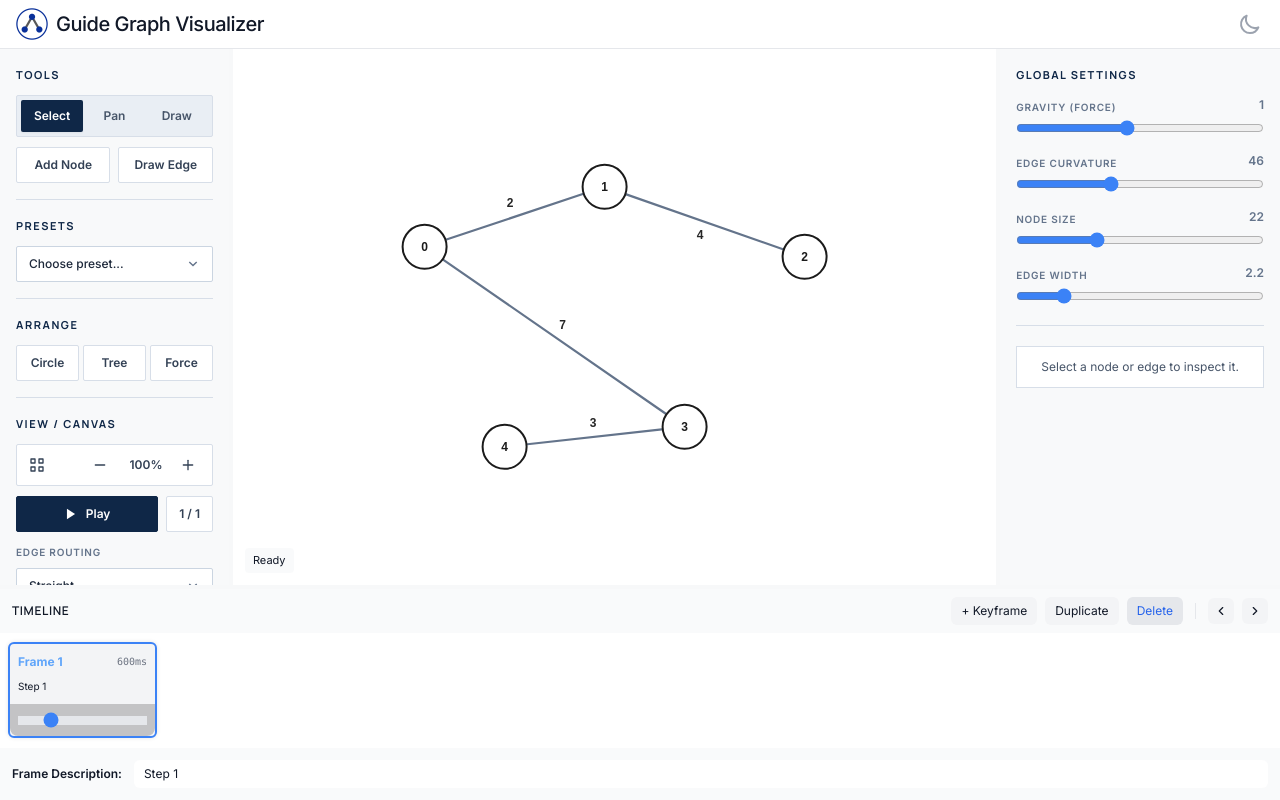
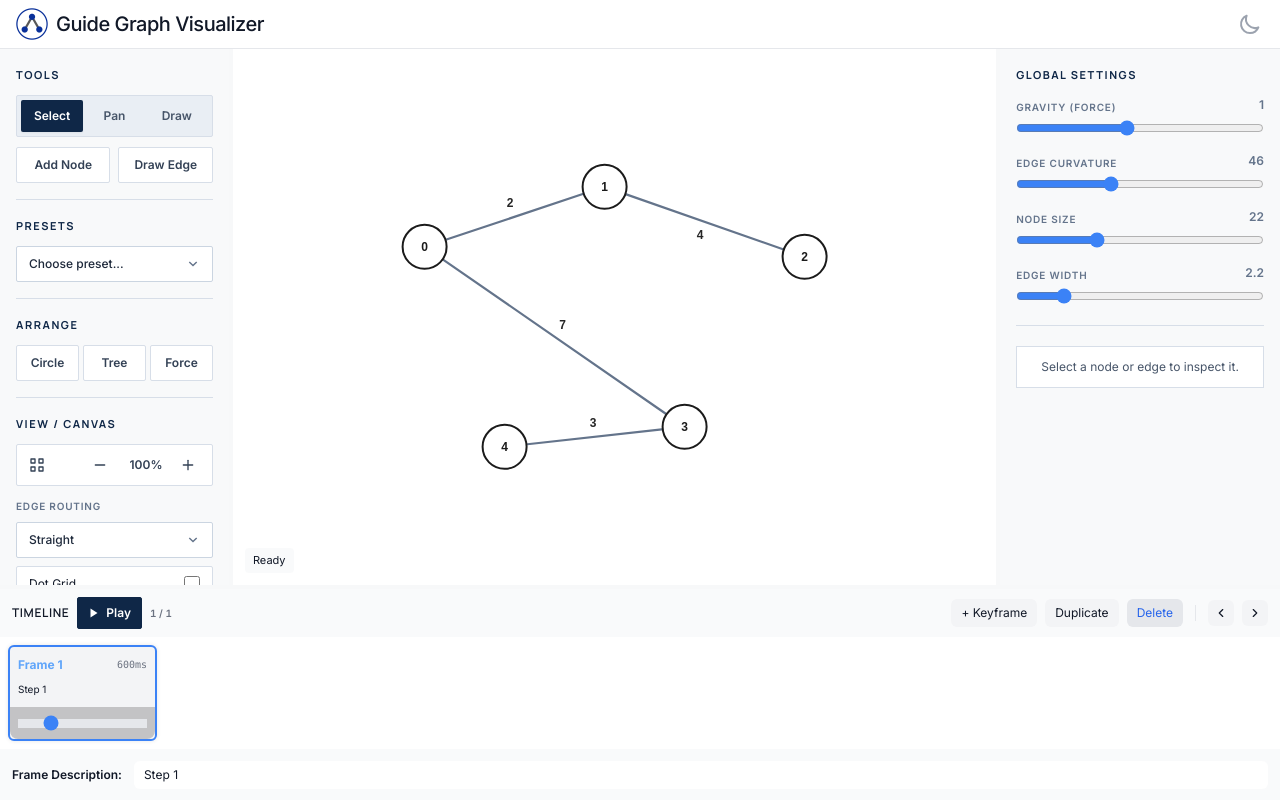
Before and after one commit to cpinitiative/graph-viz, a React (Vite) app: page / in a window 1280 px wide. Built offline with nearby package versions, Linux system fonts and the light colour scheme.

Commit message:
Refine playback and dark mode polish

```diff
--- a/src/components/visualizers/Graphs/GraphStudioVisualizer.jsx
+++ b/src/components/visualizers/Graphs/GraphStudioVisualizer.jsx
@@ -323,14 +323,11 @@ const GraphStudioVisualizer = ({ snapshot }) => {
       onOpenLegendEditor: () => setIsLegendEditorOpen(true),
       isLegendEditorOpen,
       onOpenScript: () => setIsScriptOpen(true),
-      selectedCount: selectedNodeIds.length,
       onApplyPreset: applyPreset,
       currentFrame,
       totalFrames: frameCount,
       steps,
       getFrameGraph,
-      onPlay: togglePlayback,
-      isPlaying,
       onCenterView: centerViewOnContent,
       zoomPercent,
       onZoomIn: zoomIn,
--- a/src/components/visualizers/Graphs/graphStudio/LeftSidebar.jsx
+++ b/src/components/visualizers/Graphs/graphStudio/LeftSidebar.jsx
@@ -30,13 +30,13 @@ const actionButtonBaseClass =
 const actionButtonDefaultClass =
   'border-[#D7DEE8] bg-[#FFFFFF] text-[#334155] hover:bg-[#EEF2F6] dark:border-[#475569] dark:bg-[#1E293B] dark:text-[#E2E8F0] dark:hover:bg-[#334155]';
 const actionButtonPrimaryClass =
-  'border-[#0F2747] bg-[#0F2747] text-[#FFFFFF] hover:bg-[#173A68] dark:border-[#D6A84B] dark:bg-[#D6A84B] dark:text-[#111827] dark:hover:bg-[#E2B85D]';
+  'border-[#0F2747] bg-[#0F2747] text-[#FFFFFF] hover:bg-[#173A68] dark:border-[#3B82F6] dark:bg-[#1D4ED8] dark:text-[#FFFFFF] dark:hover:bg-[#2563EB]';
 const iconButtonClass =
   'min-w-[44px] rounded-sm p-2 text-[#334155] transition-colors hover:bg-[#E2E8F0] dark:text-[#E2E8F0] dark:hover:bg-[#334155] md:min-w-8 md:p-1.5';
 const toggleRowClass =
   'flex min-h-[44px] cursor-pointer items-center justify-between rounded-sm border border-[#D7DEE8] bg-[#FFFFFF] px-3 py-2 transition-colors hover:bg-[#EEF2F6] dark:border-[#475569] dark:bg-[#1E293B] dark:hover:bg-[#334155] md:min-h-9';
 const checkboxClass =
-  'h-4 w-4 rounded-sm accent-[#0F2747] focus:ring-[#0F2747] dark:accent-[#D6A84B] dark:focus:ring-[#D6A84B]';
+  'h-4 w-4 rounded-sm accent-[#0F2747] focus:ring-[#0F2747] dark:accent-[#3B82F6] dark:focus:ring-[#3B82F6]';
 const dataButtonClass =
   'min-h-[44px] rounded-sm border border-[#D7DEE8] bg-[#FFFFFF] py-2 text-xs font-semibold text-[#334155] transition-colors hover:bg-[#EEF2F6] disabled:cursor-not-allowed disabled:opacity-50 dark:border-[#475569] dark:bg-[#1E293B] dark:text-[#E2E8F0] dark:hover:bg-[#334155] md:min-h-9';
 
@@ -148,19 +148,6 @@ const ZoomInIcon = () => (
   </svg>
 );
 
-const StopIcon = () => (
-  <svg width="14" height="14" viewBox="0 0 24 24" fill="currentColor">
-    <rect x="6" y="4" width="4" height="16" />
-    <rect x="14" y="4" width="4" height="16" />
-  </svg>
-);
-
-const PlayIcon = () => (
-  <svg width="14" height="14" viewBox="0 0 24 24" fill="currentColor">
-    <polygon points="5 3 19 12 5 21 5 3" />
-  </svg>
-);
-
 const LeftSidebar = ({
   mode,
   setMode,
@@ -183,12 +170,7 @@ const LeftSidebar = ({
   onOpenLegendEditor,
   isLegendEditorOpen = false,
   onOpenScript,
-  selectedCount,
   onApplyPreset,
-  currentFrame,
-  totalFrames,
-  onPlay,
-  isPlaying,
   onCenterView,
   zoomPercent,
   onZoomIn,
@@ -230,7 +212,7 @@ const LeftSidebar = ({
               className={joinClasses(
                 'min-h-[44px] flex-1 rounded-sm py-2 text-xs font-semibold capitalize transition-colors md:min-h-8 md:py-1.5',
                 mode === item
-                  ? 'bg-[#0F2747] text-[#FFFFFF] shadow-sm dark:bg-[#D6A84B] dark:text-[#111827]'
+                  ? 'bg-[#0F2747] text-[#FFFFFF] shadow-sm dark:bg-[#1D4ED8] dark:text-[#FFFFFF]'
                   : 'text-[#475569] hover:bg-[#FFFFFF] hover:text-[#0F2747] dark:text-[#CBD5E1] dark:hover:bg-[#334155] dark:hover:text-[#FFFFFF]'
               )}
               onClick={() => setMode(item)}
@@ -304,33 +286,6 @@ const LeftSidebar = ({
             <IconButton title="Zoom In" onClick={onZoomIn}>
               <ZoomInIcon />
             </IconButton>
-          </div>
-        </div>
-        <div className="flex items-center gap-2">
-          <button
-            type="button"
-            className={joinClasses(
-              'flex min-h-[44px] flex-1 items-center justify-center gap-2 rounded-sm border py-2.5 text-xs font-semibold transition-colors md:min-h-9 md:py-2',
-              isPlaying
-                ? 'border-[#CBD5E1] bg-[#E2E8F0] text-[#0F2747] hover:bg-[#CBD5E1] dark:border-[#475569] dark:bg-[#334155] dark:text-[#F8FAFC]'
-                : 'border-[#0F2747] bg-[#0F2747] text-[#FFFFFF] hover:bg-[#173A68] dark:border-[#D6A84B] dark:bg-[#D6A84B] dark:text-[#111827]'
-            )}
-            onClick={onPlay}
-          >
-            {isPlaying ? (
-              <>
-                <StopIcon />
-                Stop
-              </>
-            ) : (
-              <>
-                <PlayIcon />
-                Play
-              </>
-            )}
-          </button>
-          <div className="flex min-h-[44px] items-center rounded-sm border border-[#D7DEE8] bg-[#FFFFFF] px-3 py-2 text-xs font-semibold text-[#334155] dark:border-[#475569] dark:bg-[#1E293B] dark:text-[#E2E8F0] md:min-h-9">
-            {currentFrame + 1} / {Math.max(1, totalFrames)}
           </div>
         </div>
         <div className="space-y-2">
@@ -455,12 +410,6 @@ const LeftSidebar = ({
           Script Mode
         </ActionButton>
       </SidebarSection>
-
-      <div className="mt-auto pt-4">
-        <div className="text-center text-[10px] text-[#64748B] dark:text-[#94A3B8]">
-          {selectedCount} item(s) selected
-        </div>
-      </div>
     </div>
   );
 };
--- a/src/components/visualizers/Graphs/graphStudio/NativeSelect.jsx
+++ b/src/components/visualizers/Graphs/graphStudio/NativeSelect.jsx
@@ -16,7 +16,7 @@ const NativeSelect = ({
     <select
       {...props}
       className={joinClasses(
-        'w-full appearance-none rounded-sm border border-[#CBD5E1] bg-[#FFFFFF] pl-3 pr-10 font-medium text-[#1E293B] transition-colors focus:border-[#0F2747] focus:outline-none focus:ring-1 focus:ring-[#0F2747] disabled:cursor-not-allowed disabled:bg-[#F1F5F9] disabled:text-[#94A3B8] dark:border-[#475569] dark:bg-[#1E293B] dark:text-[#F8FAFC] dark:focus:border-[#D6A84B] dark:focus:ring-[#D6A84B]',
+        'w-full appearance-none rounded-sm border border-[#CBD5E1] bg-[#FFFFFF] pl-3 pr-10 font-medium text-[#1E293B] transition-colors focus:border-[#0F2747] focus:outline-none focus:ring-1 focus:ring-[#0F2747] disabled:cursor-not-allowed disabled:bg-[#F1F5F9] disabled:text-[#94A3B8] dark:border-[#475569] dark:bg-[#1E293B] dark:text-[#F8FAFC] dark:focus:border-[#3B82F6] dark:focus:ring-[#3B82F6]',
         SIZE_CLASSES[size] ?? SIZE_CLASSES.compact,
         className
       )}
--- a/src/components/visualizers/Graphs/graphStudio/PropertyPanel.jsx
+++ b/src/components/visualizers/Graphs/graphStudio/PropertyPanel.jsx
@@ -18,7 +18,7 @@ const helperTextClass =
 const fieldLabelClass =
   'text-[10px] font-semibold uppercase tracking-[0.08em] text-[#64748B] dark:text-[#94A3B8]';
 const inputClass =
-  'h-10 w-full rounded-sm border border-[#CBD5E1] bg-[#FFFFFF] px-3 py-2 text-xs font-medium text-[#1E293B] transition-colors focus:border-[#0F2747] focus:outline-none focus:ring-1 focus:ring-[#0F2747] dark:border-[#475569] dark:bg-[#1E293B] dark:text-[#F8FAFC] dark:focus:border-[#D6A84B] dark:focus:ring-[#D6A84B]';
+  'h-10 w-full rounded-sm border border-[#CBD5E1] bg-[#FFFFFF] px-3 py-2 text-xs font-medium text-[#1E293B] transition-colors focus:border-[#0F2747] focus:outline-none focus:ring-1 focus:ring-[#0F2747] dark:border-[#475569] dark:bg-[#1E293B] dark:text-[#F8FAFC] dark:focus:border-[#3B82F6] dark:focus:ring-[#3B82F6]';
 const actionButtonClass =
   'min-h-[44px] w-full rounded-sm border border-[#D7DEE8] bg-[#FFFFFF] px-3 py-2.5 text-left text-xs font-semibold text-[#334155] transition-colors hover:bg-[#EEF2F6] dark:border-[#475569] dark:bg-[#1E293B] dark:text-[#E2E8F0] dark:hover:bg-[#334155] md:min-h-9 md:py-2';
 const deleteButtonClass =
@@ -28,7 +28,7 @@ const listButtonClass =
 const toggleRowClass =
   'flex min-h-[44px] cursor-pointer items-center justify-between rounded-sm border border-[#D7DEE8] bg-[#FFFFFF] px-3 py-2 transition-colors hover:bg-[#EEF2F6] dark:border-[#475569] dark:bg-[#1E293B] dark:hover:bg-[#334155] md:min-h-9';
 const checkboxClass =
-  'h-4 w-4 rounded-sm accent-[#0F2747] focus:ring-[#0F2747] dark:accent-[#D6A84B] dark:focus:ring-[#D6A84B]';
+  'h-4 w-4 rounded-sm accent-[#0F2747] focus:ring-[#0F2747] dark:accent-[#3B82F6] dark:focus:ring-[#3B82F6]';
 
 const joinClasses = (...classes) => classes.filter(Boolean).join(' ');
 
--- a/src/components/visualizers/Graphs/graphStudio/TimelinePanel.jsx
+++ b/src/components/visualizers/Graphs/graphStudio/TimelinePanel.jsx
@@ -4,6 +4,21 @@ const deleteButtonClass =
   'min-h-[32px] rounded-md bg-surface-container-high px-2.5 py-1.5 text-xs text-primary transition-colors hover:bg-surface-container-highest dark:bg-dark-surface-container-high dark:text-dark-primary dark:hover:bg-dark-surface-container-highest md:min-h-0';
 const moveButtonClass =
   'min-w-[32px] rounded-md bg-surface-container p-1.5 text-on-surface transition-colors hover:bg-surface-container-high dark:bg-dark-surface-container dark:text-dark-on-surface dark:hover:bg-dark-surface-container-high md:min-w-0';
+const playbackButtonClass =
+  'flex min-h-[32px] items-center gap-1.5 rounded-sm border border-[#0F2747] bg-[#0F2747] px-2.5 py-1.5 text-xs font-semibold text-[#FFFFFF] transition-colors hover:bg-[#173A68] dark:border-[#3B82F6] dark:bg-[#1D4ED8] dark:hover:bg-[#2563EB]';
+
+const PauseIcon = () => (
+  <svg width="12" height="12" viewBox="0 0 24 24" fill="currentColor">
+    <rect x="6" y="4" width="4" height="16" />
+    <rect x="14" y="4" width="4" height="16" />
+  </svg>
+);
+
+const PlayIcon = () => (
+  <svg width="12" height="12" viewBox="0 0 24 24" fill="currentColor">
+    <polygon points="5 3 19 12 5 21 5 3" />
+  </svg>
+);
 
 const ChevronLeftIcon = () => (
   <svg
@@ -45,6 +60,8 @@ const TimelinePanel = ({
   onDuplicateStep,
   onDeleteStep,
   onMoveStep,
+  onPlay,
+  isPlaying,
 }) => {
   return (
     <div
@@ -52,8 +69,30 @@ const TimelinePanel = ({
       data-testid="timeline-panel"
     >
       <div className="flex flex-wrap items-center justify-between gap-2 bg-surface-container-low px-3 py-2 dark:bg-dark-surface-container-low">
-        <div className="font-manrope text-xs font-semibold uppercase tracking-wider text-on-surface dark:text-dark-on-surface">
-          Timeline
+        <div className="flex items-center gap-2">
+          <div className="font-manrope text-xs font-semibold uppercase tracking-wider text-on-surface dark:text-dark-on-surface">
+            Timeline
+          </div>
+          <button
+            type="button"
+            className={playbackButtonClass}
+            onClick={onPlay}
+          >
+            {isPlaying ? (
+              <>
+                <PauseIcon />
+                Pause
+              </>
+            ) : (
+              <>
+                <PlayIcon />
+                Play
+              </>
+            )}
+          </button>
+          <div className="text-[10px] font-semibold tabular-nums text-outline dark:text-dark-outline">
+            {currentFrame + 1} / {Math.max(1, steps.length)}
+          </div>
         </div>
         <div className="flex flex-wrap items-center gap-2">
           <button
--- a/src/components/visualizers/Graphs/graphStudio/modals/LegendModal.jsx
+++ b/src/components/visualizers/Graphs/graphStudio/modals/LegendModal.jsx
@@ -15,7 +15,7 @@ const CUSTOM_LEGEND_KIND_LABELS = {
 };
 
 const inputClass =
-  'h-10 w-full rounded-sm border border-[#CBD5E1] bg-[#FFFFFF] px-3 py-2 text-sm text-[#1E293B] focus:border-[#0F2747] focus:outline-none focus:ring-1 focus:ring-[#0F2747] dark:border-[#475569] dark:bg-[#1E293B] dark:text-[#F8FAFC] dark:focus:border-[#D6A84B] dark:focus:ring-[#D6A84B]';
+  'h-10 w-full rounded-sm border border-[#CBD5E1] bg-[#FFFFFF] px-3 py-2 text-sm text-[#1E293B] focus:border-[#0F2747] focus:outline-none focus:ring-1 focus:ring-[#0F2747] dark:border-[#475569] dark:bg-[#1E293B] dark:text-[#F8FAFC] dark:focus:border-[#3B82F6] dark:focus:ring-[#3B82F6]';
 const fieldLabelClass =
   'text-[10px] font-semibold uppercase text-outline dark:text-dark-outline';
 const dataButtonClass =
```
Also changed, not shown: 1 other file (tests, documents, lock files or other folders).
